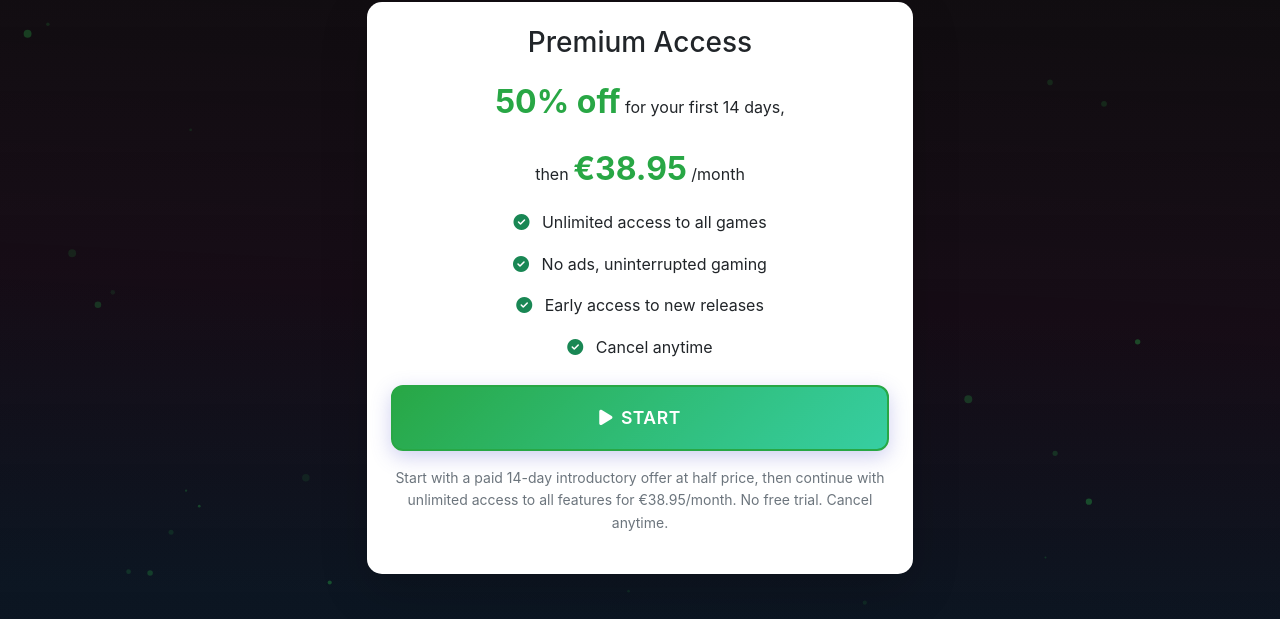
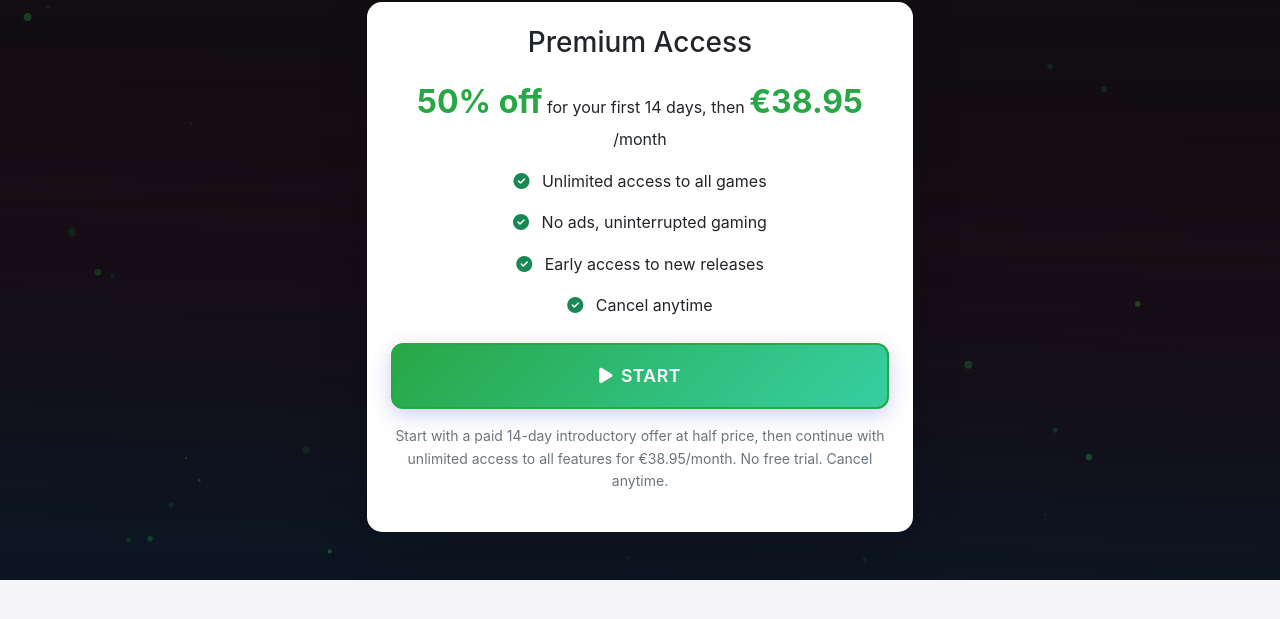
Before and after one commit to adavice/playfrenzee, a website: page index.html in a window 1280 px wide. Shown: the part 4129-4748 px from the top of the page. Drawn offline with Linux system fonts and the light colour scheme.

Commit message:
Update index.html

```diff
--- a/index.html
+++ b/index.html
@@ -666,8 +666,6 @@
                   <div class="premium-price mb-3">
                     <span class="price-amount">50% off</span>
                     <span class="price-period">for your first 14 days,</span>
-                  </div>
-                  <div class="premium-price mb-3">
                     <span class="price-period">then</span>
                     <span class="price-amount">€38.95</span>
                     <span class="price-period">/month</span>
```
